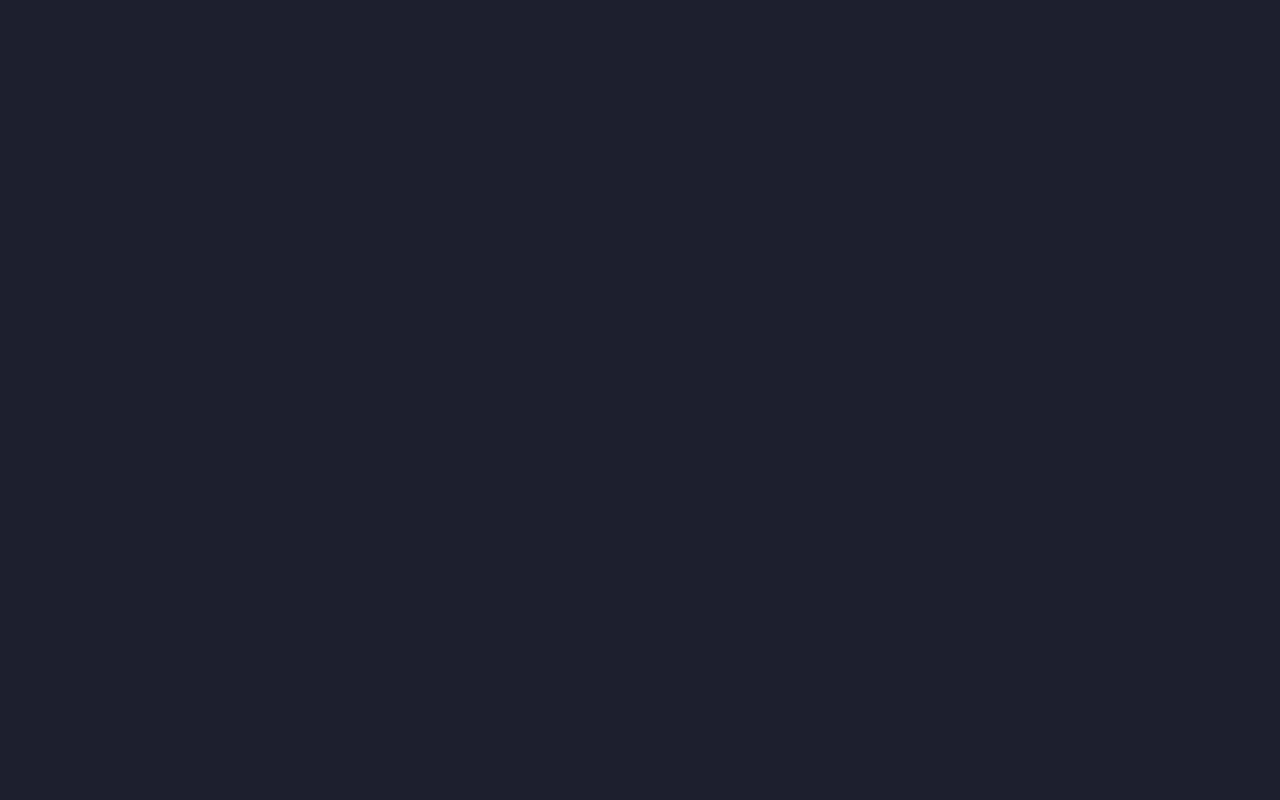
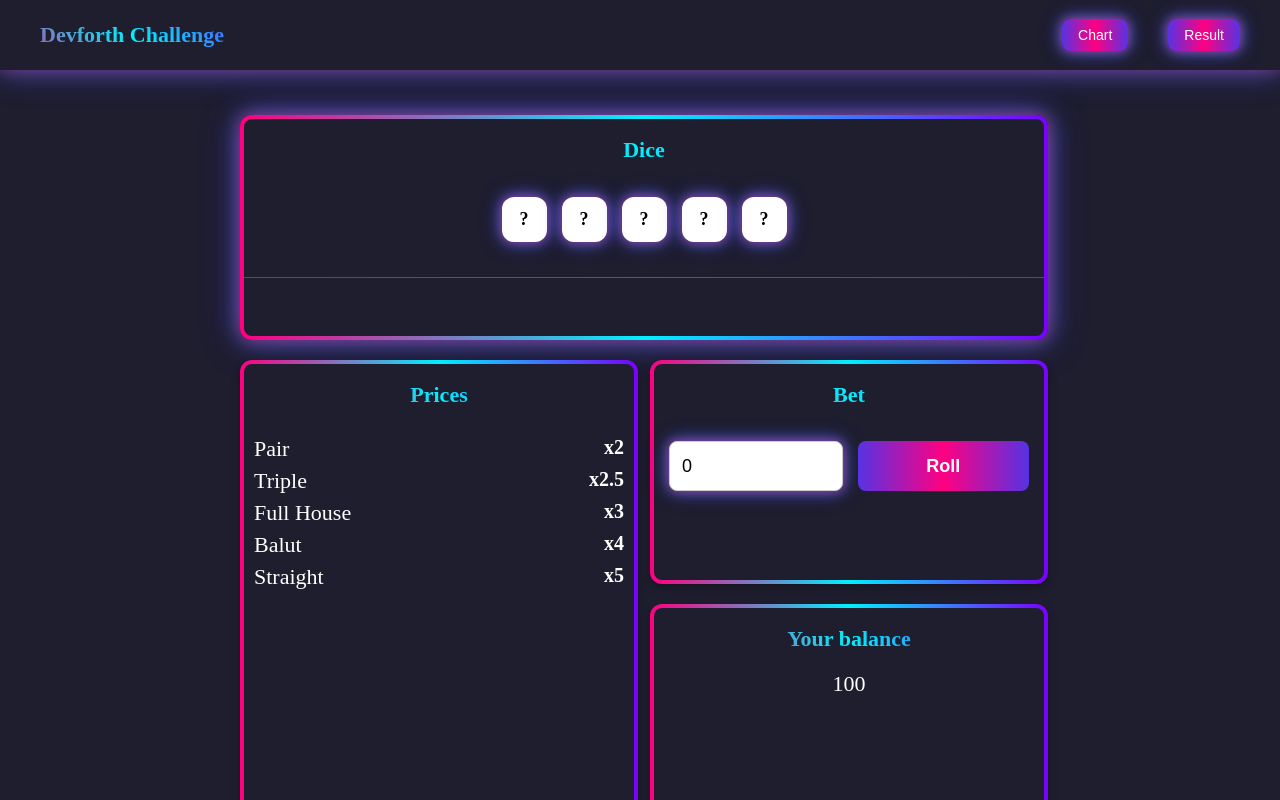
Before and after one commit to SADTOPIA/devforth-challenge-task, a Nuxt app: page /game in a window 1280 px wide. Before the commit this address had no page. Shown: the top 800 px of the page. Built offline with nearby package versions, Linux system fonts and the light colour scheme.

Commit message:
/game route fix

```diff
--- /dev/null
+++ b/pages/game.vue
@@ -0,0 +1,11 @@
+<template>
+  <div>
+    <NuxtPage />
+  </div>
+</template>
+
+<script setup>
+definePageMeta({
+  layout: "game"
+});
+</script>
--- a/pages/index.vue
+++ b/pages/index.vue
@@ -1,9 +1,16 @@
 <template>
-  <div></div>
+  <div>
+
+  </div>
 </template>
 
 <script setup>
-definePageMeta({
-  layout: "game"
-});
+import { navigateTo } from '#app'
+
+navigateTo('/game', { redirectCode: 302 })
 </script>
+
+
+<style scoped>
+
+</style>
--- a/stores/game.js
+++ b/stores/game.js
@@ -94,14 +94,10 @@ export const useGameStore = defineStore("game", {
                 return { name: "Triple", multiplier: m, win: round2(betAmount * m ) };
             }
 
-            if (values[0] === 2) {
-                const pairsCount = values.filter(v => v === 2).length;
+            const hasPair = values.filter(v => v === 2).length >= 1; // есть хотя бы одна пара (или две)
+            if (hasPair) {
                 const m = this.odds.pair;
-                return {
-                    name: pairsCount === 2 ? "Two Pairs" : "Pair",
-                    multiplier: m,
-                    win: round2(betAmount * m )
-                };
+                return { name: "Pair", multiplier: m, win: round2(betAmount * m) };
             }
 
             return { name: "No combo", multiplier: 0, win: 0 };
```
